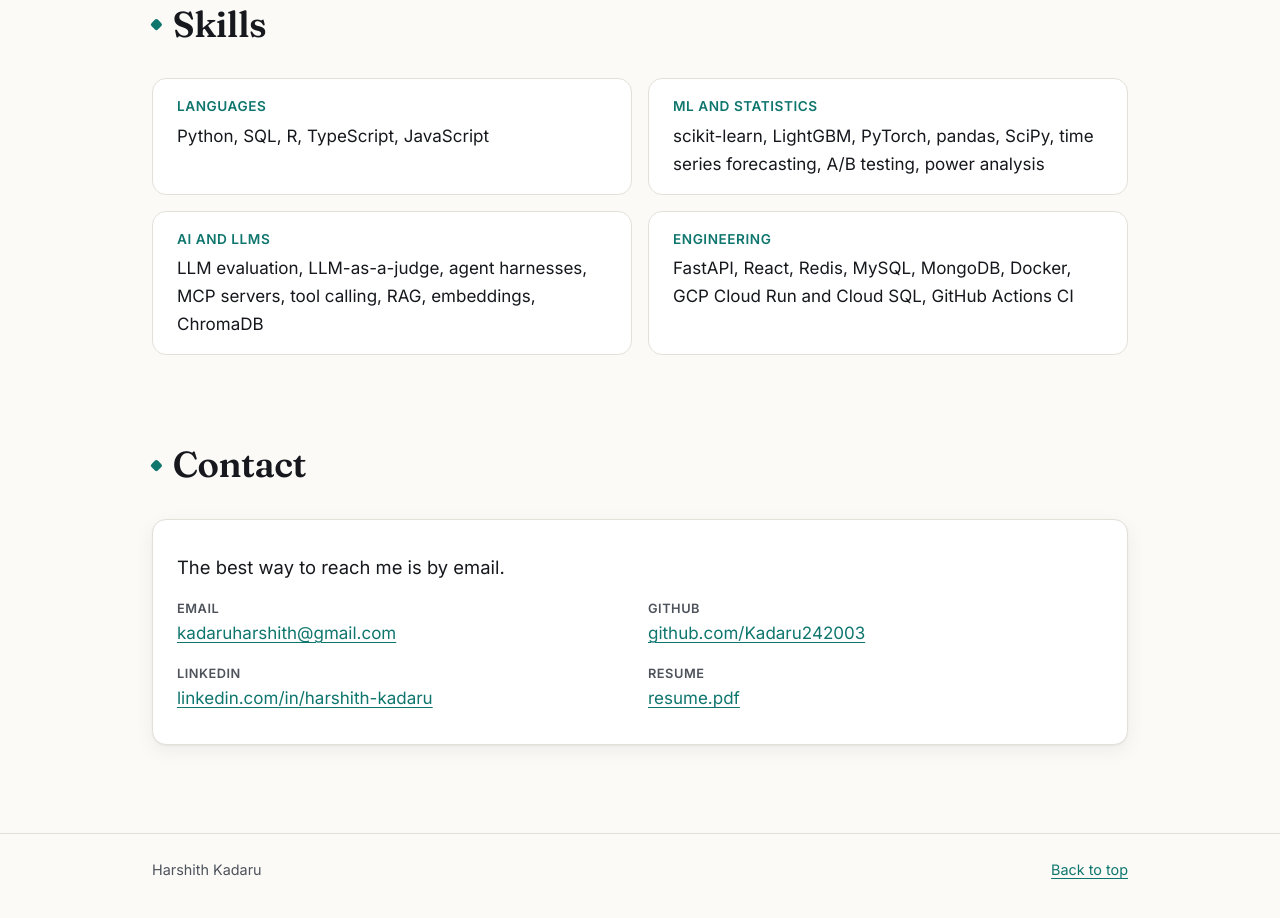
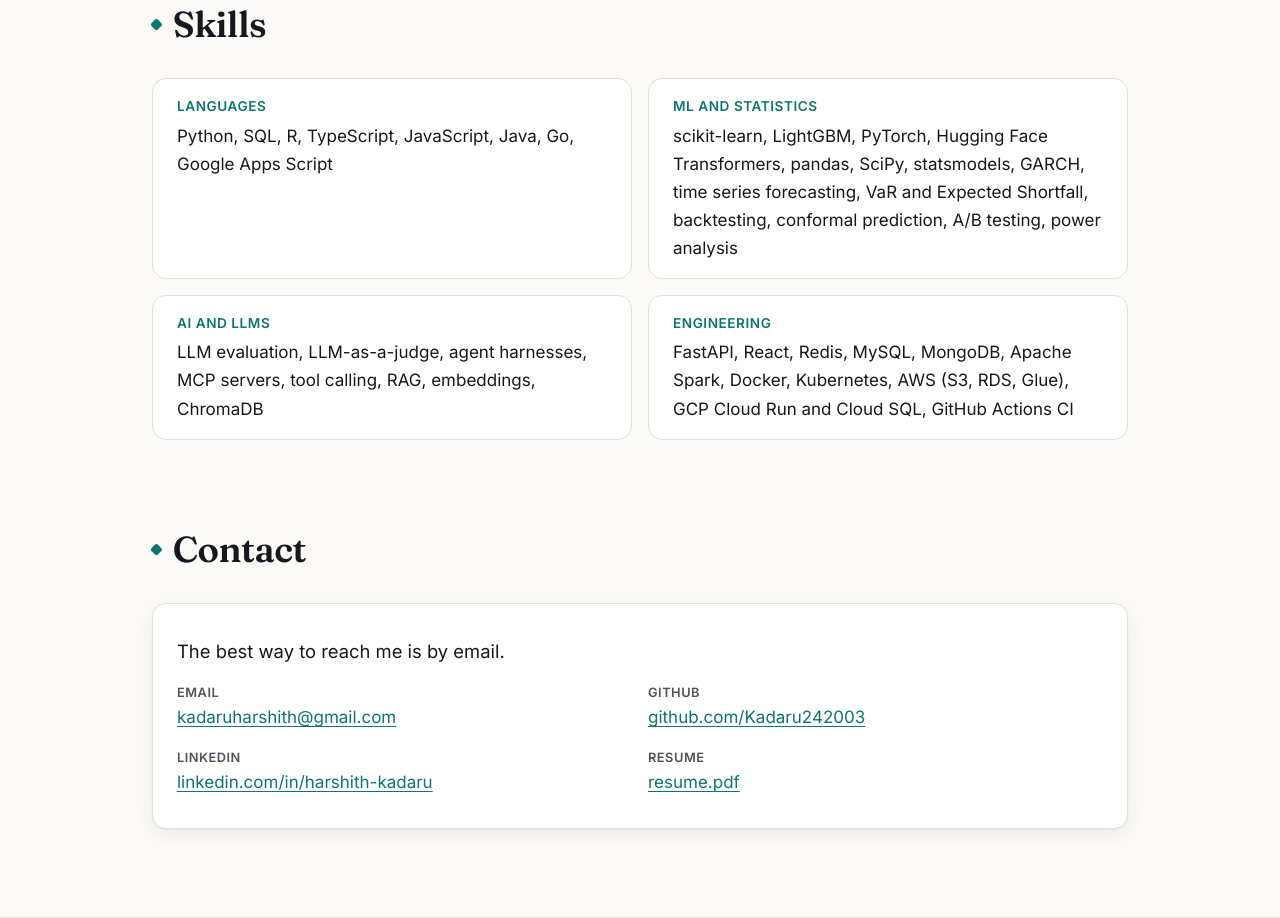
Before and after one commit to Kadaru242003/Kadaru242003.github.io, a plain HTML site: page index.html in a window 1280 px wide. Shown: the part 6299-7217 px from the top of the page. Drawn offline with Linux system fonts and the light colour scheme.

Commit message:
Update skills

```diff
--- a/index.html
+++ b/index.html
@@ -379,11 +379,11 @@
       <dl class="skills">
         <div>
           <dt>Languages</dt>
-          <dd>Python, SQL, R, TypeScript, JavaScript</dd>
+          <dd>Python, SQL, R, TypeScript, JavaScript, Java, Go, Google Apps Script</dd>
         </div>
         <div>
           <dt>ML and Statistics</dt>
-          <dd>scikit-learn, LightGBM, PyTorch, pandas, SciPy, time series forecasting, A/B testing, power analysis</dd>
+          <dd>scikit-learn, LightGBM, PyTorch, Hugging Face Transformers, pandas, SciPy, statsmodels, GARCH, time series forecasting, VaR and Expected Shortfall, backtesting, conformal prediction, A/B testing, power analysis</dd>
         </div>
         <div>
           <dt>AI and LLMs</dt>
@@ -391,7 +391,7 @@
         </div>
         <div>
           <dt>Engineering</dt>
-          <dd>FastAPI, React, Redis, MySQL, MongoDB, Docker, GCP Cloud Run and Cloud SQL, GitHub Actions CI</dd>
+          <dd>FastAPI, React, Redis, MySQL, MongoDB, Apache Spark, Docker, Kubernetes, AWS (S3, RDS, Glue), GCP Cloud Run and Cloud SQL, GitHub Actions CI</dd>
         </div>
       </dl>
     </section>
```
